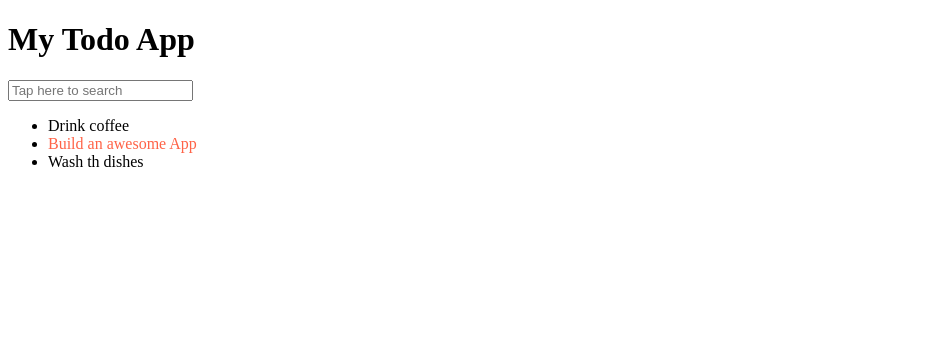
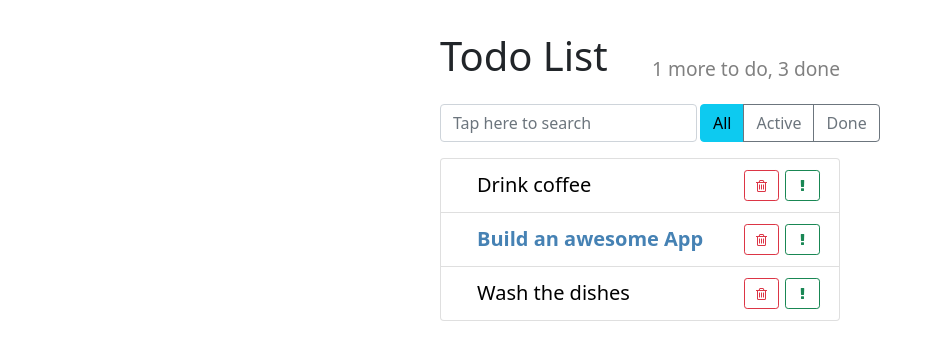
Before and after one commit to NastasiaMitsina/Todo-, a React app: page / in a window 1280 px wide. Shown: the whole page, without its empty margins (0-935 px from the left). Built offline with nearby package versions, Linux system fonts and the light colour scheme.

Commit message:
feat: add style to the app

```diff
--- a/public/index.html
+++ b/public/index.html
@@ -4,6 +4,16 @@
     <meta charset="utf-8" />
     <link rel="icon" href="%PUBLIC_URL%/favicon.ico" />
     <meta name="viewport" content="width=device-width, initial-scale=1" />
+    <link
+      href="https://cdn.jsdelivr.net/npm/bootstrap@5.0.1/dist/css/bootstrap.min.css"
+      rel="stylesheet"
+      integrity="sha384-+0n0xVW2eSR5OomGNYDnhzAbDsOXxcvSN1TPprVMTNDbiYZCxYbOOl7+AMvyTG2x"
+      crossorigin="anonymous"
+    />
+    <link
+      rel="stylesheet"
+      href="https://stackpath.bootstrapcdn.com/font-awesome/4.7.0/css/font-awesome.min.css"
+    />
     <title>Todo App</title>
   </head>
   <body>
--- /dev/null
+++ b/src/components/AppHeader.css
@@ -0,0 +1,12 @@
+.app-header {
+  align-items: flex-end;
+}
+
+.app-header h1 {
+  flex-grow: 1;
+}
+
+.app-header h2 {
+  font-size: 1.2rem;
+  color: grey;
+}
--- a/src/components/AppHeader.js
+++ b/src/components/AppHeader.js
@@ -1,5 +1,11 @@
 import React from 'react';
+import './AppHeader.css';
 
-export const AppHeader = () => {
-    return <h1>My Todo App</h1>;
+export const AppHeader = ( { toDo, done } ) => {
+    return (
+        <div className="app-header d-flex">
+            <h1>Todo List</h1>
+            <h2>{toDo} more to do, {done} done</h2>
+        </div>
+    );
 };
--- /dev/null
+++ b/src/components/ItemStatusFilter.js
@@ -0,0 +1,15 @@
+import React from 'react';
+import './ItemStatusFilter.css';
+
+export const ItemStatusFilter = () => {
+  return (
+    <div className="btn-group">
+      <button type="button"
+              className="btn btn-info">All</button>
+      <button type="button"
+              className="btn btn-outline-secondary">Active</button>
+      <button type="button"
+              className="btn btn-outline-secondary">Done</button>
+    </div>
+  );
+};
--- /dev/null
+++ b/src/components/SearchPanel.css
@@ -0,0 +1,5 @@
+.search-input {
+  width: auto;
+  flex-grow: 1;
+  margin-right: 3px;
+}
--- a/src/components/SearchPanel.js
+++ b/src/components/SearchPanel.js
@@ -1,7 +1,6 @@
 import React from 'react';
+import './SearchPanel.css';
 
 export const SearchPanel = () => {
-    const search = 'Tap here to search';
-
-    return <input placeholder={search}/>;
+    return <input className="form-control search-input" placeholder='Tap here to search'/>;
 };
--- /dev/null
+++ b/src/components/TodoList.css
@@ -0,0 +1,3 @@
+.todo-list .list-group-item {
+  padding: 0.25rem 0.75rem;
+}
--- a/src/components/TodoList.js
+++ b/src/components/TodoList.js
@@ -1,17 +1,18 @@
 import React from 'react';
 import { TodoListItem } from './TodoListItem';
+import './TodoList.css';
 
 export const TodoList = ( { plans } ) => {
 
   const items = plans.map((item) => {
     const { id, ...itemProps } = item;
     return (
-      <li key={id}><TodoListItem {...itemProps}/></li>
+      <li key={id} className='list-group-item'><TodoListItem {...itemProps}/></li>
       );
   });
 
   return (
-    <ul>
+    <ul className='list-group'>
       { items }
     </ul>
   );
--- /dev/null
+++ b/src/components/TodoListItem.css
@@ -0,0 +1,24 @@
+.todo-list-item {
+  font-size: 1.25rem;
+}
+
+.todo-list-item button {
+  width: 35px;
+  margin: 3px;
+}
+
+.todo-list-item-label {
+  margin-left: 1.25rem;
+  line-height: 35px;
+  cursor: pointer;
+  user-select: none;
+}
+
+.todo-list-item.done .todo-list-item-label {
+  text-decoration: line-through;
+}
+
+.todo-list-item.important .todo-list-item-label {
+  font-weight: bold;
+  color: steelblue;
+}
--- a/src/components/TodoListItem.js
+++ b/src/components/TodoListItem.js
@@ -1,8 +1,28 @@
 import React from 'react';
+import './TodoListItem.css';
 
 export const TodoListItem = ( { label, important = false } ) => {
     const style = {
-        color: important ? 'tomato' : 'black',
+        color: important ? 'steelblue' : 'black',
+        fontWeight: important ? 'bold' : 'normal'
     }
-    return <span style={style}>{ label }</span>;
+    return (
+        <span className="todo-list-item">
+      <span
+        className="todo-list-item-label"
+        style={style}>
+        {label}
+      </span>
+
+      <button type="button"
+              className="btn btn-outline-success btn-sm float-end">
+        <i className="fa fa-exclamation" />
+      </button>
+
+      <button type="button"
+              className="btn btn-outline-danger btn-sm float-end">
+        <i className="fa fa-trash-o" />
+      </button>
+    </span>
+    );
 };
--- /dev/null
+++ b/src/index.css
@@ -0,0 +1,8 @@
+.todo-app {
+  margin: 2rem auto 0 auto;
+  max-width: 400px;
+}
+
+.top-panel {
+  margin: 1rem 0;
+}
--- a/src/index.js
+++ b/src/index.js
@@ -2,20 +2,26 @@ import React from 'react';
 import ReactDOM from 'react-dom';
 import { TodoList } from './components/TodoList';
 import { SearchPanel } from './components/SearchPanel';
-import { AppHeader } from './components/AppHeader'
+import { AppHeader } from './components/AppHeader';
+import { ItemStatusFilter } from './components/ItemStatusFilter';
+import './index.css';
 
 
 const App = () => {
    const todos = [
      {label: 'Drink coffee', important: false, id: 1},
      {label: 'Build an awesome App', important: true, id: 2},
-     {label: 'Wash th dishes', important: false, id: 3},
+     {label: 'Wash the dishes', important: false, id: 3},
    ]
 
   return (
-    <div>
-      <AppHeader />
-      <SearchPanel />
+    <div className="todo-app">
+      <AppHeader toDo={1} done={3} />
+      <div className="top-panel d-flex">
+        <SearchPanel />
+        <ItemStatusFilter />
+      </div>
+
       <TodoList plans={todos}/>
     </div>
   )
```
Also changed, not shown: src/components/ItemStatusFilter.css (added).
